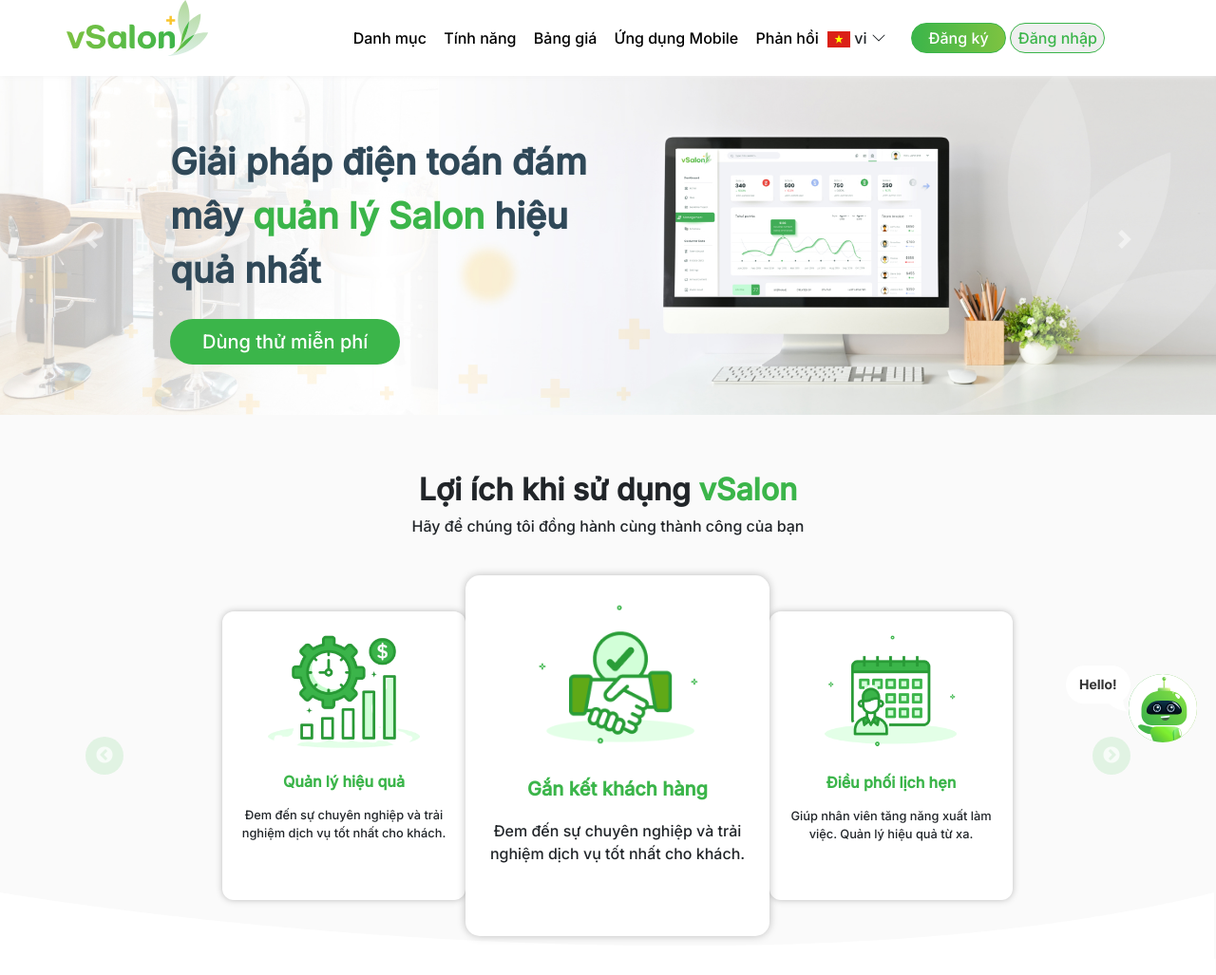
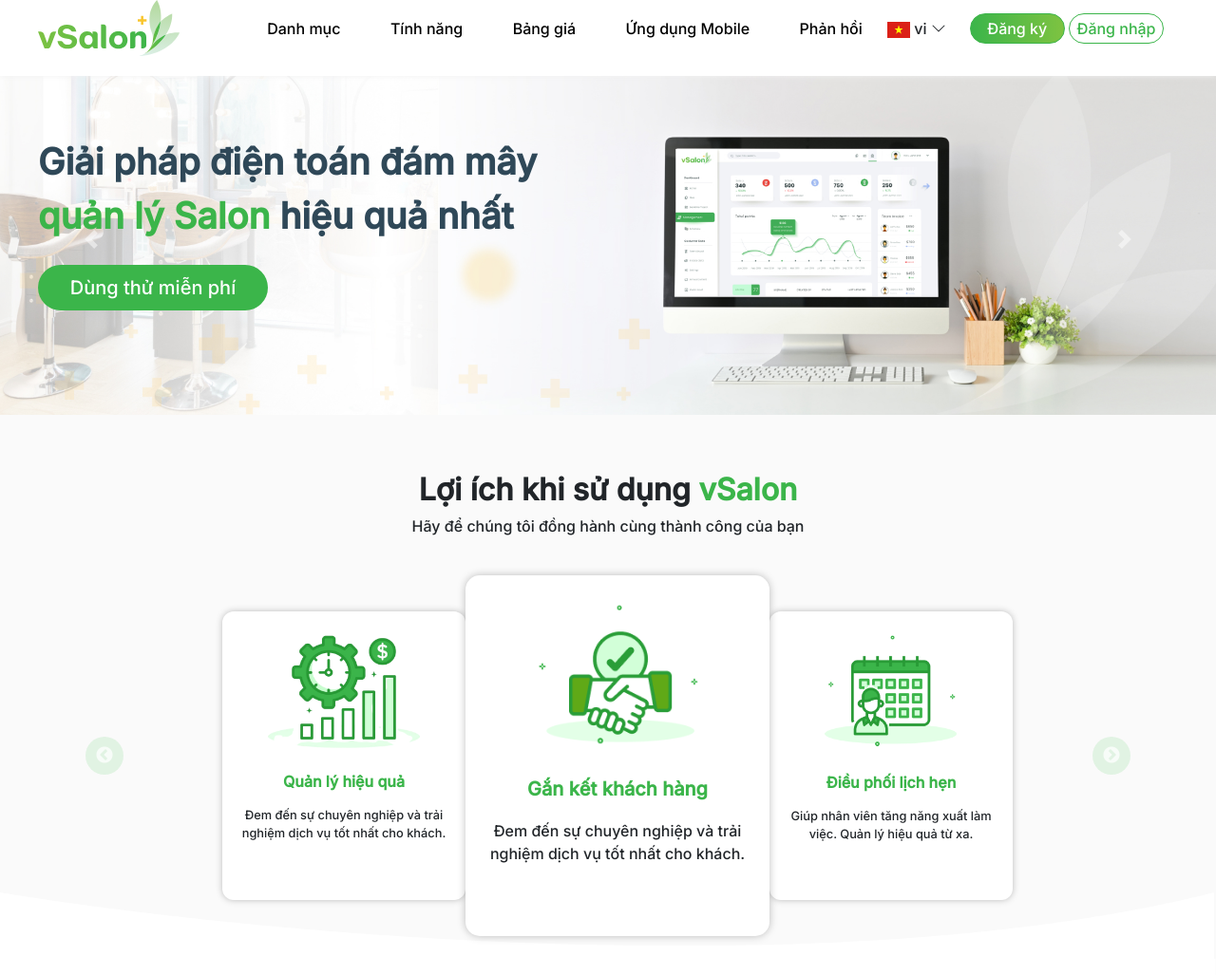
Before and after one commit to Haingocpham19/vSalon, a web app: file index.html in a window 1280 px wide. Shown: the top 1027 px of the page at 95% size. Run offline with its HTML, style and script files only (its server is not run), Linux system fonts and the light colour scheme; some libraries are stand-ins or nearby versions.

Commit message:
chinh sua giao dien

```diff
--- a/css/style.css
+++ b/css/style.css
@@ -7,7 +7,7 @@
 
 a { color: black !important; text-decoration: none !important; }
 
-a:hover { color: red !important; }
+a:hover { color: #3bb54a !important; }
 
 button { outline: none !important; }
 
@@ -17,22 +17,24 @@
 
 .inner { max-width: 1200px; width: 100%; margin: 0 auto; }
 
-.header-section { box-shadow: 0px 2px 2px rgba(0, 0, 0, 0.15); width: 100%; position: relative; }
-.header-section .inner { min-height: 80px; width: 100%; margin: 0 auto; }
+.header-section { min-height: 80px; box-shadow: 0px 2px 2px rgba(0, 0, 0, 0.15); max-width: 100vw; position: relative; }
+.header-section .inner { width: 100%; margin: 0 auto; }
+.header-section .inner .menu { padding: 0 !important; }
+.header-section .inner .menu .logo { padding: 0 !important; }
 .header-section .inner .menu .menu-cate { display: flex; }
-.header-section .inner .menu .menu-cate .list-categories { display: block; width: 60%; }
+.header-section .inner .menu .menu-cate .list-categories { display: block; width: 70%; }
 .header-section .inner .menu .menu-cate .list-categories a { margin: auto; }
-.header-section .inner .menu .menu-cate .change-stuff { width: 40%; }
+.header-section .inner .menu .menu-cate .change-stuff { width: 30%; }
 .header-section .inner .menu .menu-cate .change-stuff .change-language { position: relative; display: inline-block; margin: auto 0; }
 .header-section .inner .menu .menu-cate .change-stuff .change-language .dropdown-content { display: none; position: absolute; background-color: #f1f1f1; min-width: 60px; overflow: auto; box-shadow: 0px 8px 16px 0px rgba(0, 0, 0, 0.2); z-index: 1 !important; }
 .header-section .inner .menu .menu-cate .change-stuff .change-language .dropdown-content a { color: black; padding: 12px 16px; text-decoration: none; display: block; }
 .header-section .inner .menu .menu-cate .change-stuff .change-language .dropbtn { cursor: pointer; }
 .header-section .inner .menu .menu-cate .change-stuff .change-language .dropbtn svg { right: -50%; position: absolute; top: 50%; transform: translateY(-50%); }
 .header-section .inner .menu .menu-cate .change-stuff .change-language .show { display: block; }
-.header-section .inner .menu .menu-cate .change-stuff .action-login-register { margin: auto; }
+.header-section .inner .menu .menu-cate .change-stuff .action-login-register { margin: auto 0; }
 .header-section .inner .menu .menu-cate .change-stuff .action-login-register button { outline: none; cursor: pointer; width: 100px; height: 38x; border-radius: 22px; font-size: 16px; line-height: 30px; }
 .header-section .inner .menu .menu-cate .change-stuff .action-login-register button:first-child { border: none; color: #fff; background-image: linear-gradient(90deg, #3bb54a 0%, #7ec341 100%); box-sizing: border-box; border: 1.5px solid #3bb54a; }
-.header-section .inner .menu .menu-cate .change-stuff .action-login-register button:last-child { border: 1.5px solid #3bb54a; box-sizing: border-box; color: #3bb54a; }
+.header-section .inner .menu .menu-cate .change-stuff .action-login-register button:last-child { border: 1.5px solid #3bb54a; box-sizing: border-box; color: #3bb54a; background-color: #fff; }
 .header-section .inner .menu .menu-cate .change-stuff .action-login-register button:focus { opacity: 0.7; }
 .header-section .inner .menu .menu-cate .nav__bars-btn { display: none; width: 28px; height: 28px; color: #fff; }
 .header-section .inner .menu .menu-cate .nav__mobile { opacity: 0; transform: translateX(100%); transition: transform linear 0.5s, opacity linear 0.5s; position: fixed; top: 0; right: 0; bottom: 0; width: 320px; max-width: 100%; background-color: #fff; }
@@ -46,15 +48,14 @@
 .header-section .inner .menu .menu-cate .nav__input:checked ~ .nav__mobile { transform: translateX(0%); opacity: 1; }
 
 body .stuff { padding-top: 68px; }
-
-.introduction { display: block; min-height: auto; color: #fff; z-index: 10; overflow: hidden; background-position: bottom; background-repeat: no-repeat; }
-.introduction .slide { position: relative; }
-.introduction .slide .carousel-item img { width: 100%; height: 100%; visibility: visible; }
-.introduction .slide .inner { position: absolute; top: 0; }
-.introduction .slide .inner .text-intro { position: relative; display: block; color: #2f4858; width: 40%; z-index: 9; font-weight: 700; font-size: 38px; }
-.introduction .slide .inner .text-intro span { font-weight: 700; color: #3bb54a; }
-.introduction .slide .inner .text-intro .btn-trial-free { cursor: pointer; background-color: #3bb54a; color: #fff; border: none; left: 0%; margin-top: 80px; position: absolute; border-radius: 36px; height: 48px; width: 242px; font-size: 20px; }
-.introduction .slide .inner .text-intro .btn-trial-free:hover { color: #2f4858 !important; }
+body .stuff .introduction { width: 100%; display: block; min-height: auto; color: #fff; z-index: 10; overflow: hidden; background-position: bottom; background-repeat: no-repeat; }
+body .stuff .introduction .slide { position: relative; }
+body .stuff .introduction .slide .carousel-item img { width: 100%; height: 100%; visibility: visible; }
+body .stuff .introduction .slide .inner { position: absolute; max-width: 1200px; top: 20%; left: 50%; transform: translateX(-50%); }
+body .stuff .introduction .slide .inner .text-intro { position: relative; display: block; color: #2f4858; width: 50%; z-index: 9; font-weight: 700; font-size: 38px; }
+body .stuff .introduction .slide .inner .text-intro span { font-weight: 700; color: #3bb54a; }
+body .stuff .introduction .slide .inner .text-intro .btn-trial-free { cursor: pointer; background-color: #3bb54a; color: #fff; border: none; left: 0%; margin-top: 80px; position: absolute; border-radius: 36px; height: 48px; width: 242px; font-size: 20px; }
+body .stuff .introduction .slide .inner .text-intro .btn-trial-free:hover { color: #2f4858 !important; }
 
 .introduction-mobile { width: 100%; height: auto; display: none; position: relative; }
 .introduction-mobile .inner .text-intro { top: 8%; width: 80%; margin: 0 20px; color: #2f4858; font-weight: 700; font-size: 28px; position: absolute; }
@@ -222,6 +223,8 @@
 body #ex-footer #back-to-top { margin: 0 auto; cursor: pointer; }
 
 @media (max-width: 1199px) { .header-section { position: relative; }
+  .header-section .inner { margin: 0 auto; }
+  .header-section .inner .menu .logo img { padding-left: 20px; }
   .header-section .list-categories { display: none !important; }
   .header-section .change-stuff { display: none !important; }
   .header-section .nav__bars-btn { top: 0%; transform: translateY(50%); position: absolute; right: 5%; display: block !important; }
@@ -251,7 +254,7 @@
   .benefit-intro .item.slick-slide.slick-center + .slick-slide { transform: scale(0.8) translate(-70px); z-index: 10; }
   .price-list-product .inner .price-list-items .price-item .pack { min-height: 700px; } }
 /* Large devices (tablet, 992px and down) */
-@media (max-width: 768px) { .introduction { display: none; }
+@media (max-width: 768px) { body .stuff .introduction { display: none; }
   .intro.center { position: none; }
   .benefit-intro .item.slick-slide { margin-left: 0px; transform: scale(0.8) translate(30px); border-radius: 15px !important; }
   .benefit-intro .item.slick-slide.slick-center + .slick-slide { transform: scale(0.8) translate(-30px); z-index: 10; }
--- a/css/style.scss
+++ b/css/style.scss
@@ -37,7 +37,7 @@
   text-decoration: none !important;
 }
 a:hover {
-  color: red !important;
+  color: #3bb54a !important;
 }
 button {
   outline: none !important;
@@ -58,25 +58,29 @@
   margin: 0 auto;
 }
 .header-section {
+  min-height: 80px;
   box-shadow: 0px 2px 2px rgba(0, 0, 0, 0.15);
-  width: 100%;
+  max-width: 100vw;
   position: relative;
   & .inner {
-    min-height: 80px;
     width: 100%;
     margin: 0 auto;
     .menu {
+      padding: 0 !important;
+      .logo{
+        padding:0 !important;
+      }
       .menu-cate {
         display: flex;
         .list-categories {
           display: block;
-          width: 60%;
+          width: 70%;
           a {
             margin: auto;
           }
         }
         .change-stuff {
-          width: 40%;
+          width: 30%;
           .change-language {
             position: relative;
             display: inline-block;
@@ -110,7 +114,7 @@
             }
           }
           .action-login-register {
-            margin: auto;
+            margin: auto 0;
             button {
               outline: none;
               cursor: pointer;
@@ -135,6 +139,7 @@
               border: 1.5px solid #3bb54a;
               box-sizing: border-box;
               color: #3bb54a;
+              background-color: #fff
             }
             button:focus {
               opacity: 0.7;
@@ -201,10 +206,11 @@
   }
 }
 
-body .stuff {
+body{
+  .stuff {
     padding-top: 68px;
-}
     .introduction {
+      width: 100%;
       display: block;
       min-height: auto;
       // background-image: url("../images/background.jpg");
@@ -224,12 +230,15 @@
         }
         .inner {
           position: absolute;
-      top: 0;
+          max-width:1200px;
+          top: 20%;
+          left:50%;
+          transform: translateX(-50%);
           .text-intro {
             position: relative;
             display: block;
             color: #2f4858;
-        width: 40%;
+            width: 50%;
             z-index: 9;
             font-weight: 700;
             font-size: 38px;
@@ -257,6 +266,10 @@
         }
       }
     }
+  }
+}
+
+
 .introduction-mobile {
   width: 100%;
   height: auto;
@@ -1133,6 +1146,16 @@
 @media (max-width: 1199px) {
   .header-section {
     position: relative;
+    & .inner {
+      margin: 0 auto;
+      .menu {
+        .logo{
+          img{
+            padding-left:20px;
+          }
+        }
+      }
+    }
     .list-categories {
       display: none !important;
     }
@@ -1280,8 +1303,12 @@
 }
 /* Large devices (tablet, 992px and down) */
 @media (max-width: 768px) {
+  body{
+    .stuff{
       .introduction {
         display: none;
+      }
+    }
   }
   .intro.center {
     position: none;
--- a/index.html
+++ b/index.html
@@ -37,18 +37,18 @@
         <div class="header-section">
             <div class="inner d-flex">
                 <div class="col-lg-12 col-md-12 col-xs-12 d-flex menu">
-                    <div class="col-lg-3 col-md-3 col-sm-6">
+                    <div class="logo col-lg-2 col-md-2 col-sm-6">
                         <img src="/images/logo.svg">
                     </div>
-                    <div class="col-lg-9 col-md-9 col-sm-6 menu-cate">
-                        <div class="list-categories d-flex justity-content-around">
+                    <div class="col-lg-10 col-md-10 col-sm-6 menu-cate">
+                        <div class="list-categories d-flex justity-content-center">
                             <a href="#">Danh mục</a>
                             <a href="#">Tính năng</a>
                             <a href="#">Bảng giá</a>
                             <a href="#">Ứng dụng Mobile</a>
                             <a href="#">Phản hồi</a>
                         </div>
-                        <div class="change-stuff d-flex justify-content-around">
+                        <div class="change-stuff d-flex justify-content-between">
                             <div class="change-language">
                                 <div class="flag-item">
                                     <img src="/images/2560px-Flag_of_Vietnam.svg.png" width="24px" height="17.14px">
@@ -121,7 +121,7 @@
             <div id="carouselExampleControls" class="carousel slide" data-ride="carousel">
                 <div class="carousel-inner">
                     <div class="carousel-item active">
-                        <div class="inner" style="left:14%;top:20%;">
+                        <div class="inner">
                             <div class="text-intro">
                                 Giải pháp điện toán đám mây <span>quản lý Salon</span> hiệu quả nhất
                                 <button class="btn-trial-free">Dùng thử miễn phí
@@ -130,7 +130,7 @@
                         <img class="d-block w-100" src="/images/slide-1.jpg" alt="First slide">
                     </div>
                     <div class="carousel-item">
-                        <div class="inner" style="left:14%;top:20%;">
+                        <div class="inner">
                             <div class="text-intro">
                                 Tương tác thường xuyên với <span>Khách hàng</span> thân thiết
                                 <button class="btn-trial-free">Dùng thử miễn phí
@@ -139,7 +139,7 @@
                         <img class="d-block w-100" src="/images/slide-2.jpg" alt="Second slide">
                     </div>
                     <div class="carousel-item">
-                        <div class="inner" style="left:14%;top:20%;">
+                        <div class="inner">
                             <div class="text-intro">
                                 Giải pháp điện toán đám mây <span>quản lý Salon</span> hiệu quả nhất
                                 <button class="btn-trial-free">Dùng thử miễn phí
@@ -1023,12 +1023,12 @@
         Copyright © 2021 <span>vSalon</span> . All rights reserved.
     </div>
 
-    <div id="ex-footer">
+    <!-- <div id="ex-footer">
         <div id="back-to-top">
             <img src="/images/back to top.png">
         </div>
         <img class="messenger" src="/images/messager.svg">
-    </div>
+    </div> -->
 
     <!-- slicker -->
     <script type="text/javascript" src="https://code.jquery.com/jquery-1.11.0.min.js"></script>
@@ -1084,7 +1084,7 @@
 
         //slide benefit mobile
         $('.one-time').slick({
-            dots: true,
+            dots: false,
             infinite: false,
             speed: 300,
             slidesToShow: 1,
--- a/public/index.html
+++ b/public/index.html
@@ -37,10 +37,10 @@
         <div class="header-section">
             <div class="inner d-flex">
                 <div class="col-lg-12 col-md-12 col-xs-12 d-flex menu">
-                    <div class="col-lg-3 col-md-3 col-sm-6">
+                    <div class="col-lg-2 col-md-2 col-sm-6">
                         <img src="/images/logo.svg">
                     </div>
-                    <div class="col-lg-9 col-md-9 col-sm-6 menu-cate">
+                    <div class="col-lg-10 col-md-10 col-sm-6 menu-cate">
                         <div class="list-categories d-flex justity-content-around">
                             <a href="#">Danh mục</a>
                             <a href="#">Tính năng</a>
```
Also changed, not shown: 1 other file. Lines whose indentation alone changed are shown as unchanged.
